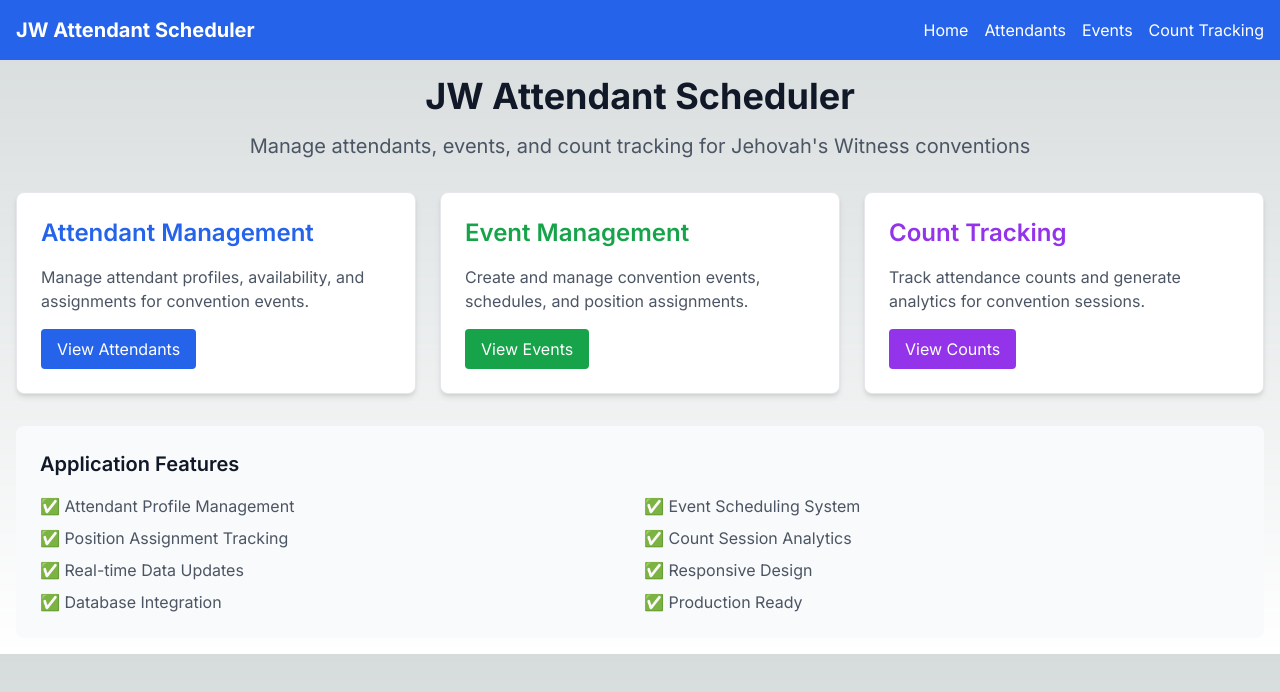
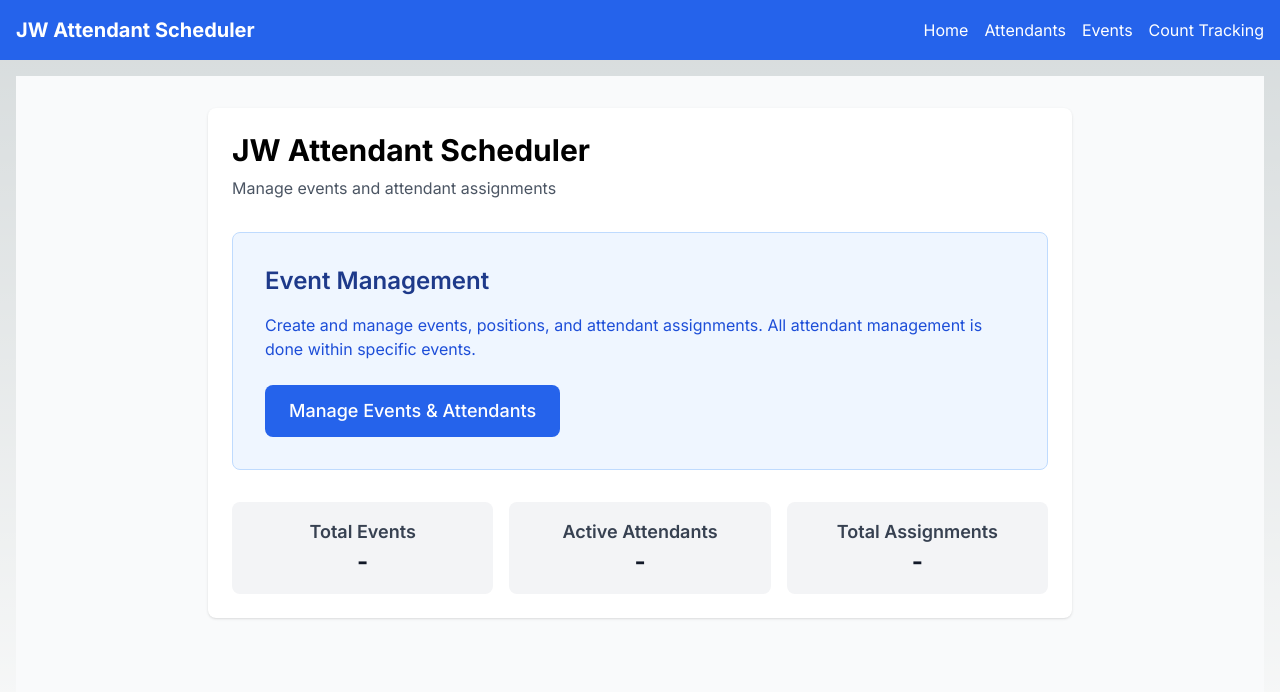
Before and after one commit to heybearc/jw-attendant-scheduler, a Next.js app: page / in a window 1280 px wide. Shown: the top 692 px of the page. Built offline with nearby package versions, Linux system fonts and the light colour scheme.

Commit message:
Update homepage to event-centric design
- Replace SDD-style homepage with event-focused UI
- Primary focus on Event Management with single large button
- Add quick stats dashboard for events, attendants, and assignments
- Use client-side navigation with useRouter hook

```diff
--- a/app/page.tsx
+++ b/app/page.tsx
@@ -1,79 +1,53 @@
-import React from 'react'
+'use client';
 
-export default function Home() {
+import React from 'react';
+import { useRouter } from 'next/navigation';
+
+export default function HomePage() {
+  const router = useRouter();
+
+  const handleManageEvents = () => {
+    router.push('/events');
+  };
+
   return (
-    <div className="space-y-8">
-      <div className="text-center">
-        <h1 className="text-4xl font-bold text-gray-900 mb-4">
-          JW Attendant Scheduler
-        </h1>
-        <p className="text-xl text-gray-600 mb-8">
-          Manage attendants, events, and count tracking for Jehovah's Witness conventions
-        </p>
-      </div>
+    <main className="min-h-screen bg-gray-50 py-8">
+      <div className="container mx-auto px-4 max-w-4xl">
+        <div className="bg-white rounded-lg shadow p-6">
+          <h1 className="text-3xl font-bold mb-2">JW Attendant Scheduler</h1>
+          <p className="text-gray-600 mb-8">Manage events and attendant assignments</p>
 
-      <div className="grid grid-cols-1 md:grid-cols-3 gap-6">
-        <div className="bg-white p-6 rounded-lg shadow-md border">
-          <h2 className="text-2xl font-semibold text-blue-600 mb-4">
-            Attendant Management
-          </h2>
-          <p className="text-gray-600 mb-4">
-            Manage attendant profiles, availability, and assignments for convention events.
-          </p>
-          <a
-            href="/attendants"
-            className="inline-block bg-blue-600 text-white px-4 py-2 rounded hover:bg-blue-700 transition-colors"
-          >
-            View Attendants
-          </a>
-        </div>
+          <div className="grid grid-cols-1 gap-6">
+            {/* Events Management - Primary Focus */}
+            <div className="bg-blue-50 border border-blue-200 rounded-lg p-8">
+              <h2 className="text-2xl font-semibold text-blue-900 mb-4">Event Management</h2>
+              <p className="text-blue-700 mb-6">Create and manage events, positions, and attendant assignments. All attendant management is done within specific events.</p>
+              <button
+                onClick={handleManageEvents}
+                className="bg-blue-600 text-white py-3 px-6 rounded-lg hover:bg-blue-700 transition-colors text-lg font-medium"
+              >
+                Manage Events & Attendants
+              </button>
+            </div>
+          </div>
 
-        <div className="bg-white p-6 rounded-lg shadow-md border">
-          <h2 className="text-2xl font-semibold text-green-600 mb-4">
-            Event Management
-          </h2>
-          <p className="text-gray-600 mb-4">
-            Create and manage convention events, schedules, and position assignments.
-          </p>
-          <a
-            href="/events"
-            className="inline-block bg-green-600 text-white px-4 py-2 rounded hover:bg-green-700 transition-colors"
-          >
-            View Events
-          </a>
-        </div>
-
-        <div className="bg-white p-6 rounded-lg shadow-md border">
-          <h2 className="text-2xl font-semibold text-purple-600 mb-4">
-            Count Tracking
-          </h2>
-          <p className="text-gray-600 mb-4">
-            Track attendance counts and generate analytics for convention sessions.
-          </p>
-          <a
-            href="/counts"
-            className="inline-block bg-purple-600 text-white px-4 py-2 rounded hover:bg-purple-700 transition-colors"
-          >
-            View Counts
-          </a>
+          {/* Quick Stats */}
+          <div className="mt-8 grid grid-cols-1 md:grid-cols-3 gap-4">
+            <div className="bg-gray-100 rounded-lg p-4 text-center">
+              <h3 className="text-lg font-semibold text-gray-700">Total Events</h3>
+              <p className="text-2xl font-bold text-gray-900">-</p>
+            </div>
+            <div className="bg-gray-100 rounded-lg p-4 text-center">
+              <h3 className="text-lg font-semibold text-gray-700">Active Attendants</h3>
+              <p className="text-2xl font-bold text-gray-900">-</p>
+            </div>
+            <div className="bg-gray-100 rounded-lg p-4 text-center">
+              <h3 className="text-lg font-semibold text-gray-700">Total Assignments</h3>
+              <p className="text-2xl font-bold text-gray-900">-</p>
+            </div>
+          </div>
         </div>
       </div>
-
-      <div className="bg-gray-50 p-6 rounded-lg">
-        <h3 className="text-xl font-semibold text-gray-900 mb-4">
-          Application Features
-        </h3>
-        <ul className="grid grid-cols-1 md:grid-cols-2 gap-2 text-gray-600">
-          <li>✅ Attendant Profile Management</li>
-          <li>✅ Event Scheduling System</li>
-          <li>✅ Position Assignment Tracking</li>
-          <li>✅ Count Session Analytics</li>
-          <li>✅ Real-time Data Updates</li>
-          <li>✅ Responsive Design</li>
-          <li>✅ Database Integration</li>
-          <li>✅ Production Ready</li>
-        </ul>
-      </div>
-    </div>
-  )
+    </main>
+  );
 }
```
